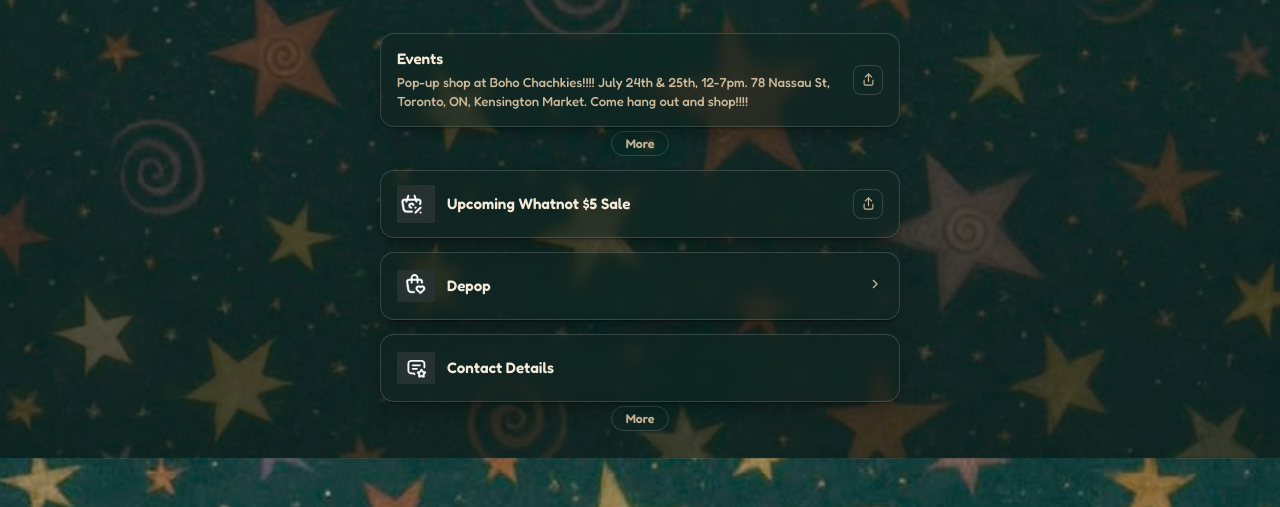
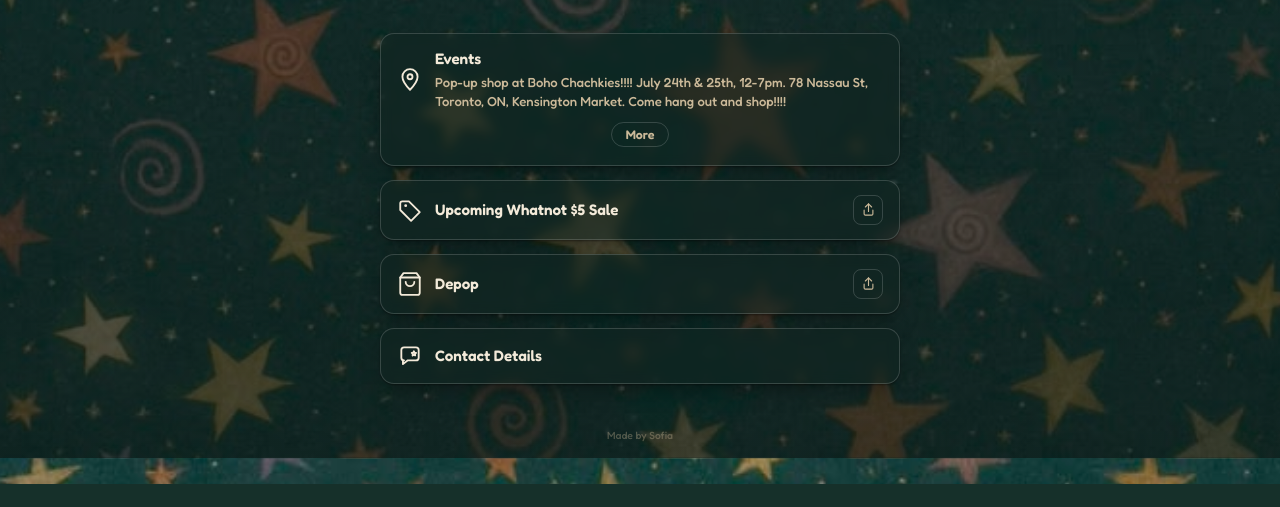
Before and after one commit to starkittyvintage/starkittyvintage.github.io, a plain HTML site: page index.html in a window 1280 px wide. Shown: the part 342-849 px from the top of the page. After the commit the page ends 826 px from the top, so only its background shows below. Drawn offline with Linux system fonts and the light colour scheme.

Commit message:
Add share/copy buttons, plain outline icons, whole-card toggle for contact, fix events link

```diff
--- a/index.html
+++ b/index.html
@@ -30,6 +30,8 @@
     <section class="section" aria-labelledby="links-heading">
       <div id="links" class="link-list"></div>
     </section>
+
+    <a class="credit-link" href="https://sofiabrightlotus.github.io/sofia-links/" target="_blank" rel="noopener noreferrer">Made by Sofia</a>
   </main>
 
   <script src="script.js"></script>
--- a/script.js
+++ b/script.js
@@ -10,31 +10,34 @@ const SOCIAL_LINKS = [
 
 const GENERAL_LINKS = [
   {
+    iconKey: "pin",
     title: "Events",
     desc: "Pop-up shop at Boho Chachkies!!!! July 24th & 25th, 12-7pm. 78 Nassau St, Toronto, ON, Kensington Market. Come hang out and shop!!!!",
     url: "https://www.google.com/maps/place/Boho+Chachkies/@43.6552235,-79.4056697,17z/data=!3m1!4b1!4m6!3m5!1s0x882b359fa27bc75b:0x2a338e100aca6423!8m2!3d43.6552235!4d-79.4030948!16s%2Fg%2F11vj8qq80z?entry=tts&g_ep=EgoyMDI2MDYwMy4xIPu8ASoASAFQAw%3D%3D&skid=5435545f-95fb-40e9-b437-398e45d8d127",
     more: "Pop-up shop at Boho Chachkies!!!! July 24th & 25th, 12-7pm. 78 Nassau St, Toronto, ON, Kensington Market. Come hang out and shop!!!!",
-    share: true,
+    moreInline: true,
   },
   {
-    logo: "images/icon-sale.png",
+    iconKey: "sale",
     title: "Upcoming Whatnot $5 Sale",
     url: "https://www.whatnot.com/live/204c7c0e-60a9-481c-a7a6-6a27f6ef2df9?app=web&sender_id=61933047&invitedBy=starkittyvintage&sharing_channel=copyLink",
     share: true,
   },
   {
-    logo: "images/icon-shop.png",
+    iconKey: "shop",
     title: "Depop",
     url: "https://depop.com/starkittyvintage",
+    share: true,
   },
   {
-    logo: "images/icon-contact.png",
+    iconKey: "contact",
     title: "Contact Details",
+    toggle: true,
     moreHtml: `
       <div class="contact-name">kaatje courchesne</div>
       <div class="contact-role">owner &bull; k44tjevintage</div>
-      <div class="contact-row">${'<svg viewBox="0 0 24 24" fill="none" stroke="currentColor" stroke-width="1.7"><rect x="3" y="5" width="18" height="14" rx="2"/><path d="M3 7l9 6 9-6"/></svg>'}<span>k44tjevintage@gmail.com</span></div>
-      <div class="contact-row">${'<svg viewBox="0 0 24 24" fill="none" stroke="currentColor" stroke-width="1.7"><path d="M9 15l6-6"/><path d="M10 7l.9-.9a3.5 3.5 0 0 1 5 5l-.9.9"/><path d="M14 17l-.9.9a3.5 3.5 0 0 1-5-5l.9-.9"/></svg>'}<span class="pending">website coming soon</span></div>
+      <div class="contact-row contact-row--copy" data-copy="k44tjevintage@gmail.com" title="Click to copy">${'<svg viewBox="0 0 24 24" fill="none" stroke="currentColor" stroke-width="1.7"><rect x="3" y="5" width="18" height="14" rx="2"/><path d="M3 7l9 6 9-6"/></svg>'}<span>k44tjevintage@gmail.com</span>${'<svg class="copy-icon" viewBox="0 0 24 24" fill="none" stroke="currentColor" stroke-width="1.6"><rect x="9" y="9" width="11" height="11" rx="2"/><path d="M5 15V5a2 2 0 0 1 2-2h10"/></svg>'}</div>
+      <div class="contact-row contact-row--copy" data-copy="https://starkittyvintage.github.io/" title="Click to copy">${'<svg viewBox="0 0 24 24" fill="none" stroke="currentColor" stroke-width="1.7"><path d="M9 15l6-6"/><path d="M10 7l.9-.9a3.5 3.5 0 0 1 5 5l-.9.9"/><path d="M14 17l-.9.9a3.5 3.5 0 0 1-5-5l.9-.9"/></svg>'}<span>starkittyvintage.github.io</span>${'<svg class="copy-icon" viewBox="0 0 24 24" fill="none" stroke="currentColor" stroke-width="1.6"><rect x="9" y="9" width="11" height="11" rx="2"/><path d="M5 15V5a2 2 0 0 1 2-2h10"/></svg>'}</div>
     `,
   },
 ];
@@ -47,6 +50,10 @@ const ICONS = {
   instagram: '<svg viewBox="0 0 24 24" fill="none" stroke="currentColor" stroke-width="1.8"><rect x="3" y="3" width="18" height="18" rx="5"/><circle cx="12" cy="12" r="4"/><circle cx="17.5" cy="6.5" r="1" fill="currentColor" stroke="none"/></svg>',
   tiktok: '<svg viewBox="0 0 24 24" fill="currentColor"><path d="M16.6 5.82s.51.5 0 0A4.278 4.278 0 0 1 15.54 3h-3.09v12.4a2.592 2.592 0 0 1-2.59 2.5c-1.42 0-2.6-1.16-2.6-2.6 0-1.72 1.66-3.01 3.37-2.48V9.66c-3.45-.46-6.47 2.22-6.47 5.64 0 3.33 2.76 5.7 5.69 5.7 3.14 0 5.69-2.55 5.69-5.7V9.01a7.35 7.35 0 0 0 4.31 1.38V7.3s-1.88.09-3.25-1.48z"/></svg>',
   website: '<svg viewBox="0 0 24 24" fill="none" stroke="currentColor" stroke-width="1.6"><circle cx="12" cy="12" r="9"/><path d="M3 12h18M12 3c2.5 2.6 4 6 4 9s-1.5 6.4-4 9c-2.5-2.6-4-6-4-9s1.5-6.4 4-9z"/></svg>',
+  pin: '<svg viewBox="0 0 24 24" fill="none" stroke="currentColor" stroke-width="1.7" stroke-linecap="round" stroke-linejoin="round"><path d="M12 21s7-7.2 7-12a7 7 0 1 0-14 0c0 4.8 7 12 7 12z"/><circle cx="12" cy="9" r="2.3"/></svg>',
+  sale: '<svg viewBox="0 0 24 24" fill="none" stroke="currentColor" stroke-width="1.7" stroke-linecap="round" stroke-linejoin="round"><path d="M3 12V6a2 2 0 0 1 2-2h6l10 10-8 8L3 12z"/><circle cx="8" cy="8" r="1.3" fill="currentColor" stroke="none"/></svg>',
+  shop: '<svg viewBox="0 0 24 24" fill="none" stroke="currentColor" stroke-width="1.7" stroke-linecap="round" stroke-linejoin="round"><path d="M6 2L3 6v14a2 2 0 0 0 2 2h14a2 2 0 0 0 2-2V6l-3-4z"/><line x1="3" y1="6" x2="21" y2="6"/><path d="M16 10a4 4 0 0 1-8 0"/></svg>',
+  contact: '<svg viewBox="0 0 24 24" fill="none" stroke="currentColor" stroke-width="1.7" stroke-linecap="round" stroke-linejoin="round"><path d="M4 6.5A2.5 2.5 0 0 1 6.5 4h11A2.5 2.5 0 0 1 20 6.5v7A2.5 2.5 0 0 1 17.5 16H10l-4.5 3.5V16H6.5A2.5 2.5 0 0 1 4 13.5v-7z"/><path d="M15.6 7.6l.6 1.3 1.4.2-1 1 .2 1.4-1.2-.7-1.2.7.2-1.4-1-1 1.4-.2z"/></svg>',
 };
 
 const SHARE_ICON = '<svg viewBox="0 0 24 24" fill="none" stroke="currentColor" stroke-width="1.8" stroke-linecap="round" stroke-linejoin="round"><path d="M12 3v12"/><path d="M7 8l5-5 5 5"/><path d="M5 13v6a2 2 0 0 0 2 2h10a2 2 0 0 0 2-2v-6"/></svg>';
@@ -110,6 +117,8 @@ function renderLinks() {
 
     const iconHtml = link.logo
       ? `<span class="link-icon link-icon--badge"><img src="${link.logo}" alt="" loading="lazy" /></span>`
+      : link.iconKey
+        ? `<span class="link-icon link-icon--vector">${ICONS[link.iconKey] || ""}</span>`
         : (link.icon ? `<span class="link-icon">${link.icon}</span>` : "");
 
     const bodyHtml = `
@@ -121,30 +130,88 @@ function renderLinks() {
     `;
 
     let card;
-    if (hasShare) {
+
+    if (link.toggle) {
+      // Whole card click expands/collapses the panel beneath it, no navigation.
       card = el("div", "link-card");
+      card.tabIndex = 0;
+      card.setAttribute("role", "button");
+      card.setAttribute("aria-expanded", "false");
+      card.innerHTML = bodyHtml;
+
+      const panel = el("div", "more-panel", link.more ? `<p>${link.more}</p>` : link.moreHtml);
+      panel.hidden = true;
+
+      panel.querySelectorAll("[data-copy]").forEach((row) => {
+        row.addEventListener("click", async (e) => {
+          e.stopPropagation();
+          const ok = await copyToClipboard(row.dataset.copy);
+          showToast(ok ? "Copied!" : "Couldn't copy");
+        });
+      });
+
+      const toggle = () => {
+        const expanded = card.getAttribute("aria-expanded") === "true";
+        card.setAttribute("aria-expanded", String(!expanded));
+        panel.hidden = expanded;
+      };
+      card.addEventListener("click", toggle);
+      card.addEventListener("keydown", (e) => {
+        if (e.key === "Enter" || e.key === " ") {
+          e.preventDefault();
+          toggle();
+        }
+      });
+
+      group.appendChild(card);
+      group.appendChild(panel);
+    } else if (isLink && (link.share || link.moreInline)) {
+      const stacked = Boolean(link.moreInline && hasMore);
+      card = el("div", stacked ? "link-card link-card--stacked" : "link-card");
       card.tabIndex = 0;
       card.setAttribute("role", "link");
       card.innerHTML = `
+        <div class="card-top">
           ${bodyHtml}
-        <button type="button" class="card-share" aria-label="Copy link to ${link.title}" title="Copy link">${SHARE_ICON}</button>
+          ${link.share ? `<button type="button" class="card-share" aria-label="Copy link to ${link.title}" title="Copy link">${SHARE_ICON}</button>` : ""}
+        </div>
+        ${stacked ? `<button type="button" class="more-toggle more-toggle--inline" aria-expanded="false">More</button>` : ""}
       `;
+
       const open = () => window.open(link.url, "_blank", "noopener,noreferrer");
       card.addEventListener("click", (e) => {
-        if (e.target.closest(".card-share")) return;
+        if (e.target.closest(".card-share") || e.target.closest(".more-toggle")) return;
         open();
       });
       card.addEventListener("keydown", (e) => {
-        if ((e.key === "Enter" || e.key === " ") && !e.target.closest(".card-share")) {
+        if ((e.key === "Enter" || e.key === " ") && !e.target.closest(".card-share") && !e.target.closest(".more-toggle")) {
           e.preventDefault();
           open();
         }
       });
+      if (link.share) {
         card.querySelector(".card-share").addEventListener("click", async (e) => {
           e.stopPropagation();
           const ok = await copyToClipboard(link.url);
           showToast(ok ? "Link copied!" : "Couldn't copy link");
         });
+      }
+
+      group.appendChild(card);
+
+      if (stacked) {
+        const panel = el("div", "more-panel", link.more ? `<p>${link.more}</p>` : link.moreHtml);
+        panel.hidden = true;
+        const moreToggle = card.querySelector(".more-toggle--inline");
+        moreToggle.addEventListener("click", (e) => {
+          e.stopPropagation();
+          const expanded = moreToggle.getAttribute("aria-expanded") === "true";
+          moreToggle.setAttribute("aria-expanded", String(!expanded));
+          moreToggle.textContent = expanded ? "More" : "Less";
+          panel.hidden = expanded;
+        });
+        group.appendChild(panel);
+      }
     } else if (isLink) {
       card = el("a", "link-card");
       card.href = link.url;
@@ -156,34 +223,11 @@ function renderLinks() {
           <svg width="16" height="16" viewBox="0 0 24 24" fill="none" stroke="currentColor" stroke-width="2"><path d="M9 18l6-6-6-6"/></svg>
         </span>
       `;
+      group.appendChild(card);
     } else {
       card = el("div", "link-card link-card--info");
       card.innerHTML = bodyHtml;
-    }
-
       group.appendChild(card);
-
-    if (hasMore) {
-      const moreId = `more-panel-${GENERAL_LINKS.indexOf(link)}`;
-      const toggle = el("button", "more-toggle");
-      toggle.type = "button";
-      toggle.textContent = "More";
-      toggle.setAttribute("aria-expanded", "false");
-      toggle.setAttribute("aria-controls", moreId);
-
-      const panel = el("div", "more-panel", link.more ? `<p>${link.more}</p>` : link.moreHtml);
-      panel.id = moreId;
-      panel.hidden = true;
-
-      toggle.addEventListener("click", () => {
-        const expanded = toggle.getAttribute("aria-expanded") === "true";
-        toggle.setAttribute("aria-expanded", String(!expanded));
-        toggle.textContent = expanded ? "More" : "Less";
-        panel.hidden = expanded;
-      });
-
-      group.appendChild(toggle);
-      group.appendChild(panel);
     }
 
     container.appendChild(group);
--- a/style.css
+++ b/style.css
@@ -204,13 +204,29 @@ button, input, textarea, select {
   transform: none;
 }
 
-.link-card[role="link"] {
+.link-card[role="link"],
+.link-card[role="button"] {
   cursor: pointer;
 }
 
-.link-card[role="link"]:focus-visible {
+.link-card[role="link"]:focus-visible,
+.link-card[role="button"]:focus-visible {
   outline: 2px solid var(--accent);
   outline-offset: 2px;
+}
+
+.link-card--stacked {
+  flex-direction: column;
+  align-items: stretch;
+  gap: 10px;
+  padding-bottom: 18px;
+}
+
+.card-top {
+  display: flex;
+  align-items: center;
+  gap: 12px;
+  width: 100%;
 }
 
 .card-share {
@@ -256,6 +272,11 @@ button, input, textarea, select {
   border-color: var(--accent);
 }
 
+.more-toggle--inline {
+  align-self: center;
+  margin-top: 0;
+}
+
 .more-panel {
   padding: 12px 16px;
   border-radius: var(--radius);
@@ -296,9 +317,20 @@ button, input, textarea, select {
   color: var(--text-dim);
 }
 
-.contact-row .pending {
-  color: var(--text-dim);
-  font-style: italic;
+.contact-row--copy {
+  cursor: pointer;
+  transition: color .15s ease;
+}
+
+.contact-row--copy:hover {
+  color: var(--accent);
+}
+
+.contact-row--copy .copy-icon {
+  margin-left: auto;
+  width: 14px;
+  height: 14px;
+  opacity: 0.6;
 }
 
 .link-icon {
@@ -321,6 +353,20 @@ button, input, textarea, select {
   display: block;
 }
 
+.link-icon--vector {
+  display: flex;
+  align-items: center;
+  justify-content: center;
+  width: 26px;
+  height: 26px;
+  color: var(--text);
+}
+
+.link-icon--vector svg {
+  width: 100%;
+  height: 100%;
+}
+
 .link-title {
   font-weight: 600;
   font-size: 0.95rem;
@@ -338,6 +384,21 @@ button, input, textarea, select {
   flex-shrink: 0;
 }
 
+.credit-link {
+  display: block;
+  margin-top: 44px;
+  text-align: center;
+  font-size: 0.65rem;
+  color: var(--text-dim);
+  opacity: 0.35;
+  text-decoration: none;
+  transition: opacity .15s ease;
+}
+
+.credit-link:hover {
+  opacity: 0.75;
+}
+
 @media (max-width: 420px) {
   .page { padding-top: 40px; }
 }
```
Also changed, not shown: images/icon-contact.png (deleted), images/icon-sale.png (deleted), images/icon-shop.png (deleted). Lines whose indentation alone changed are shown as unchanged.
